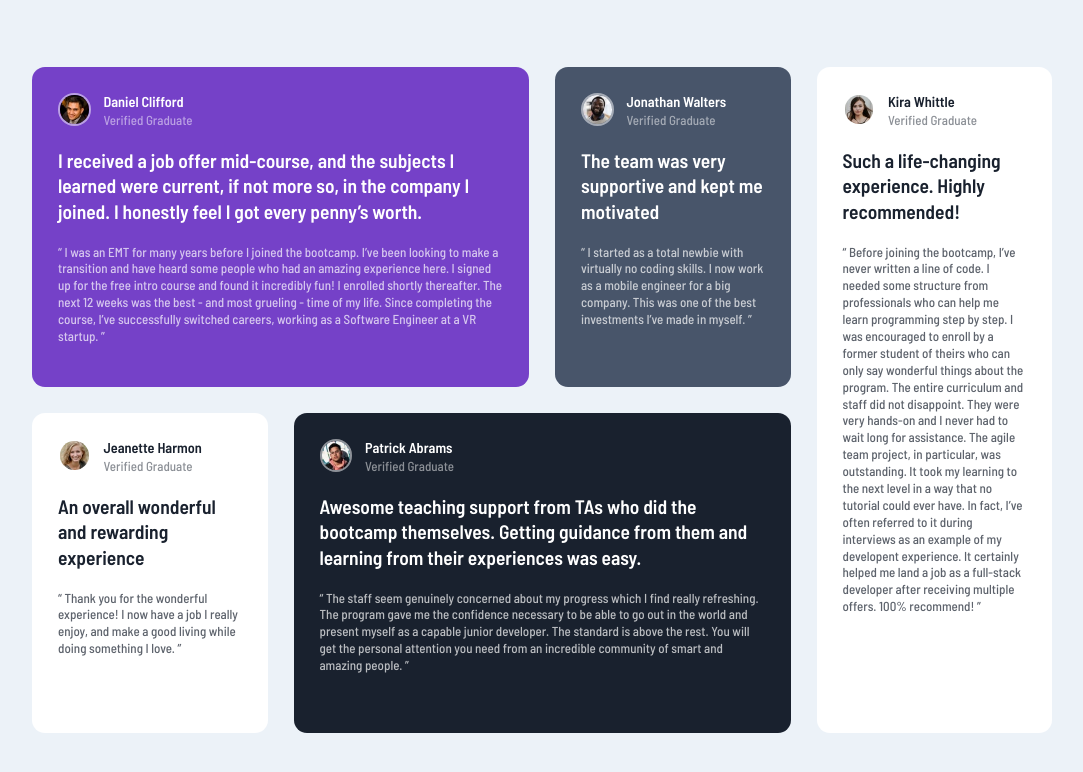
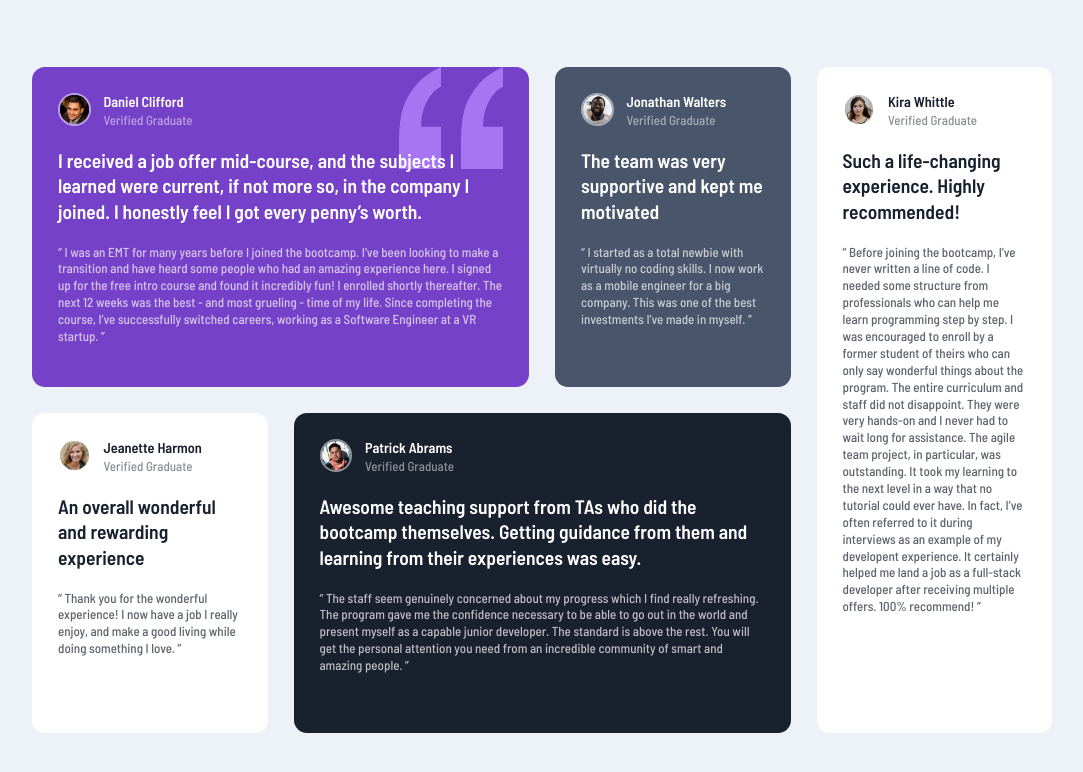
Before and after one commit to GrahamTheobald/testimonials-grid-section-main, a plain HTML site: page index.html in a window 1280 px wide. Shown: the whole page, without its empty margins (98-1181 px from the left). Drawn offline with Linux system fonts and the light colour scheme.

Commit message:
background

```diff
--- a/css/styles.scss
+++ b/css/styles.scss
@@ -37,6 +37,9 @@ body {
         gap: 2rem;
         .test.purple {
             background-color: var(--ModerateViolet);
+            background-image: url(../images/bg-pattern-quotation.svg);
+            background-position: top right 2rem;
+            background-repeat: no-repeat;
         }
         .test.grey {
             background-color: var(--VeryDarkGrayishBlue);
```
Also changed, not shown: css/styles.css, 1 other file.
